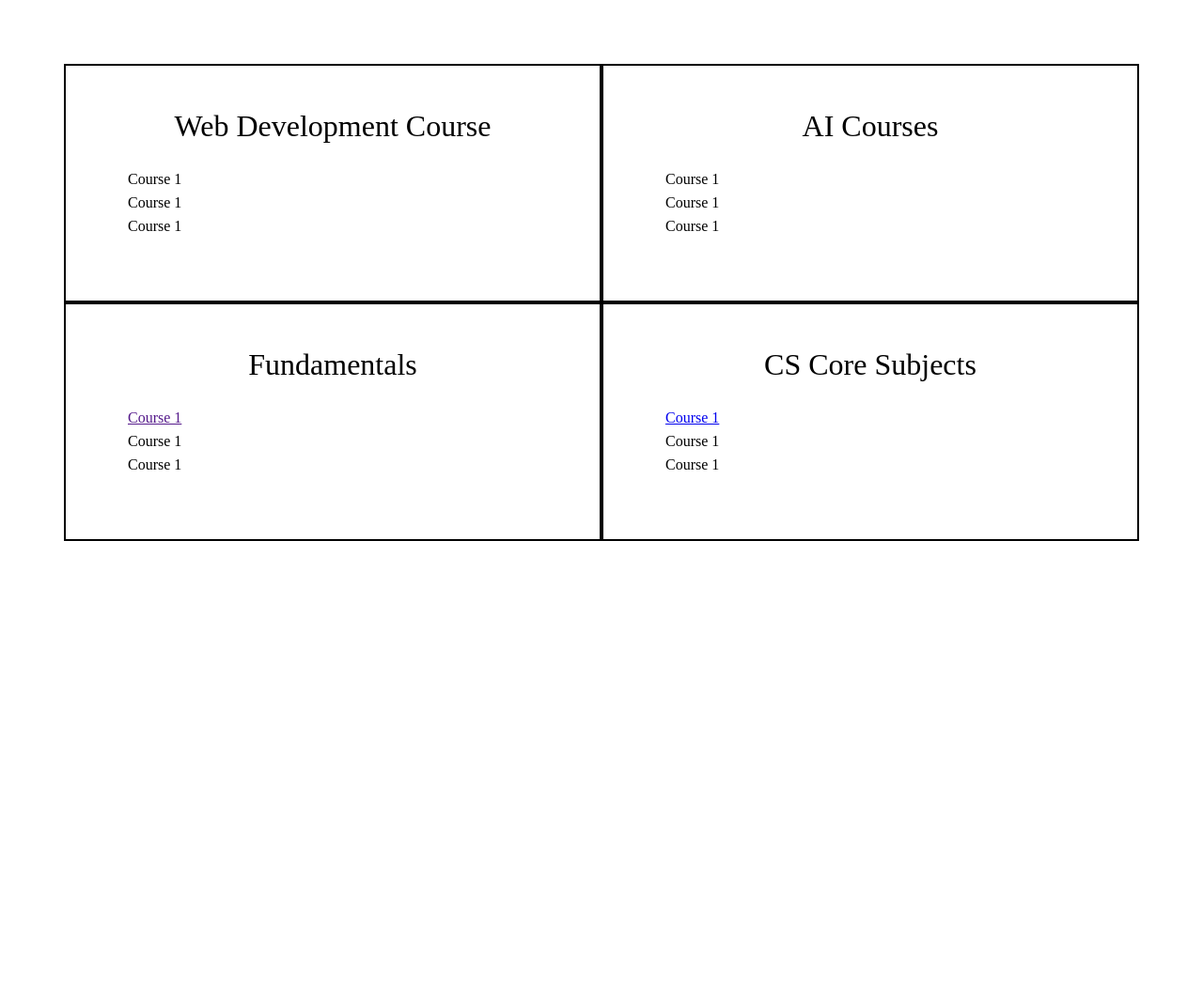
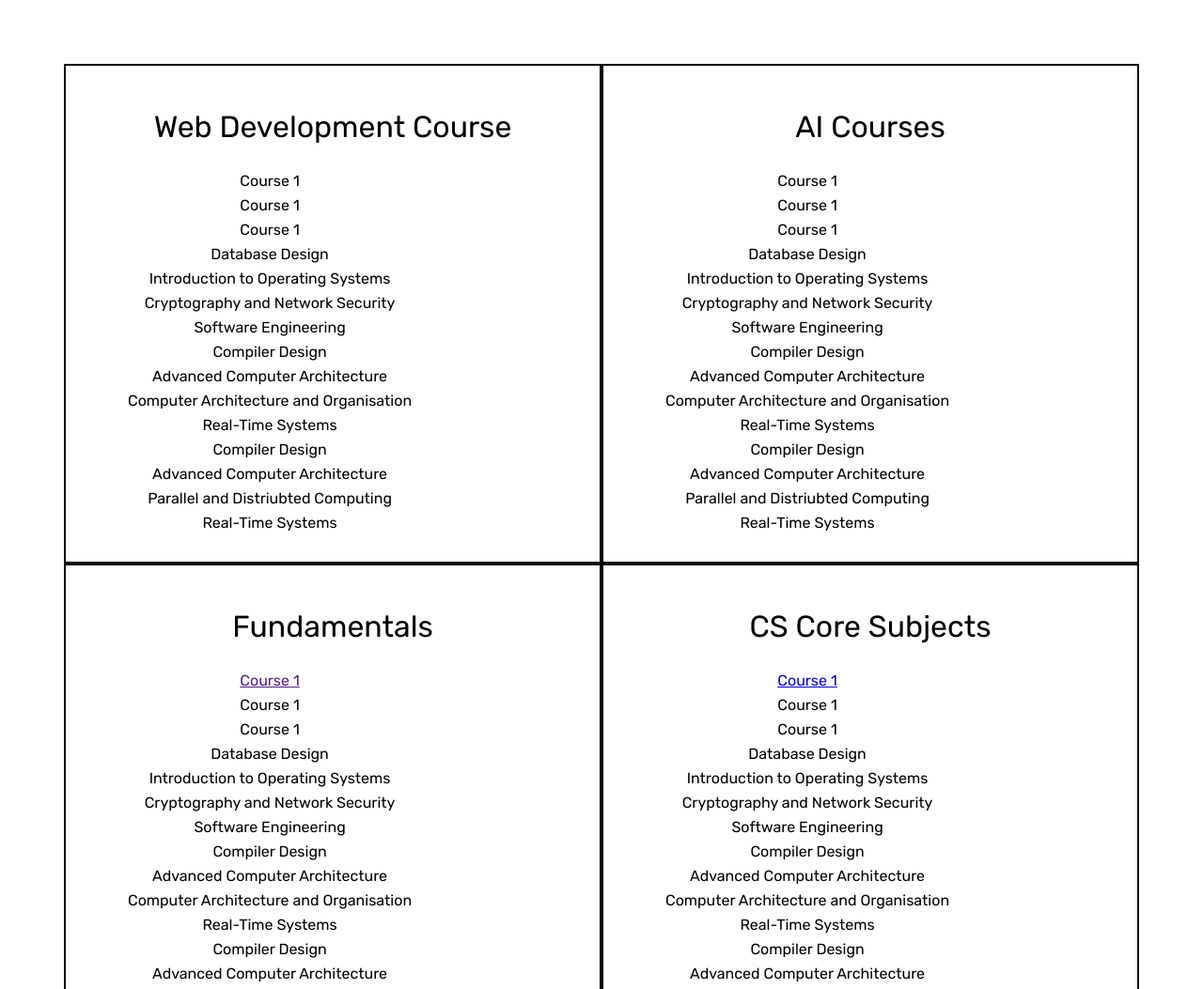
Before and after one commit to sakthi535/AlgoPark, a plain HTML site: page WatchCourses/WatchLecture.html in a window 1280 px wide. Shown: the top 1053 px of the page at 94% size. Before the commit the page ends 800 px from the top, so only its background shows below. Drawn offline with Linux system fonts and the light colour scheme.

Commit message:
JS started

```diff
--- a/WatchCourses/CoreCourses/1/Sidebar.html
+++ b/WatchCourses/CoreCourses/1/Sidebar.html
@@ -7,9 +7,8 @@
 -->
 
 <html style="background: #AFB4FF;">
-
-
-<head>
+    <head>
+    <script type="text/javascript" src="./../../content.json"></script>
     <link href='https://fonts.googleapis.com/css?family=Rubik' rel='stylesheet'>
     <style>
         *{
@@ -44,30 +43,30 @@
 
 <div style="font-family: rubik">
 
-    <h1>Course Title</h1>
+    <h1>Database Management Systems</h1>
 
-    <h3>Course lectures</h3>
+    <h3>NPTEL - IITM lectures</h3>
 
     <table>
 
         <tr>
             <td>
-                <a href="lecture.html" target="CourseList"> Lecture 1 </a>
+                <a href="lecture.html" target="CourseList"> Week 1 </a>
             </td>
         </tr>
         <tr>
             <td>
-                <a href="lecture2.html" target="CourseList" > Lecture 2 </a>
+                <a href="lecture2.html" target="CourseList" > Week 2 </a>
             </td>
         </tr>
         <tr>
             <td>
-                <a href="lecture3.html" target="CourseList" > Lecture 3 </a>
+                <a href="lecture3.html" target="CourseList" > Week 3 </a>
             </td>
         </tr>
         <tr>
             <td>
-                <a href="lecture4.html" target="CourseList"> Lecture 4 </a>
+                <a href="lecture4.html" target="CourseList"> Week 4 </a>
             </td>
 
         </tr>
@@ -78,5 +77,9 @@
 
 </div>
 
+    <script>
+        var mydata = JSON.parse(content);
+        console.log(mydata);
 
+    </script>
 </html>
--- a/WatchCourses/WatchLecture.html
+++ b/WatchCourses/WatchLecture.html
@@ -4,14 +4,17 @@
     <meta charset="UTF-8">
     <meta http-equiv="X-UA-Compatible" content="IE=edge">
     <meta name="viewport" content="width=device-width, initial-scale=1.0">
-    <title>Document</title>
+	<link href='https://fonts.googleapis.com/css?family=Rubik' rel='stylesheet'>
+    <script src="index.js"></script>
+
+    <title>AlgoPark</title>
 
     <style>
         .column{
             width: 50%;
             text-align: center;
             border: 2px solid;
-            height: 200px;
+            height: max(auto, 200px);
             padding: 25px;
             font-family: Rubik;
             font-weight: 300;
@@ -40,7 +43,7 @@
         <div class = "column">
             <h1>Web Development Course</h1>
 
-            <table>
+            <table id = "web">
                 <tr><td>Course 1</td></tr>
                 <tr><td>Course 1</td></tr>
                 <tr><td>Course 1</td></tr>
@@ -50,7 +53,7 @@
         <div class = "column">
             <h1>AI Courses </h1>
 
-            <table>
+            <table id = "ai">
                 <tr><td>Course 1</td></tr>
                 <tr><td>Course 1</td></tr>
                 <tr><td>Course 1</td></tr>
@@ -61,11 +64,11 @@
     <div style="display:flex;">
 
 
-        <div class = "column">
+        <div class = "column" >
             <h1>Fundamentals</h1>
 
 
-            <table>
+            <table id = "fund">
                 <tr><td><a href="">Course 1</a></td></tr>
                 <tr><td>Course 1</td></tr>
                 <tr><td>Course 1</td></tr>
@@ -76,7 +79,7 @@
             <h1>CS Core Subjects</h1>
 
 
-            <table>
+            <table id = "core">
                 <tr><td><a href="CoreCourses/1/index.html" target="_top">Course 1</a></td></tr>
                 <tr><td>Course 1</td></tr>
                 <tr><td>Course 1</td></tr>
--- /dev/null
+++ b/WatchCourses/content.json
@@ -0,0 +1,233 @@
+{
+    "core": {
+
+        "1" : {
+            "name" : "Database Design",
+            "link" : ""
+        },
+        "2" : {
+            "name" : "Introduction to Operating Systems",
+            "link" : ""
+
+        },
+        "3" : {
+            "name" : "Cryptography and Network Security",
+            "link" : ""
+
+        },
+        "4" : {
+            "name" : "Software Engineering",
+            "link" : ""
+        },
+        "5" : {
+            "name" : "Compiler Design",
+            "link" : ""
+        },
+        "6" : {
+            "name" : "Advanced Computer Architecture",
+            "link" : ""
+
+        },
+        "7" : {
+            "name" : "Computer Architecture and Organisation",
+            "link" : ""
+
+        },
+        "8" : {
+            "name" : "Real-Time Systems",
+            "link" : ""
+        },
+        "9" : {
+            "name" : "Compiler Design",
+            "link" : ""
+        },
+        "10" : {
+            "name" : "Advanced Computer Architecture",
+            "link" : ""
+
+        },
+        "11" : {
+            "name" : "Parallel and Distriubted Computing",
+            "link" : ""
+
+        },
+        "12" : {
+            "name" : "Real-Time Systems",
+            "link" : ""
+        }
+    },
+
+    "ai": {
+
+        "1" : {
+            "name" : "Database Design",
+            "link" : ""
+        },
+        "2" : {
+            "name" : "Introduction to Operating Systems",
+            "link" : ""
+
+        },
+        "3" : {
+            "name" : "Cryptography and Network Security",
+            "link" : ""
+
+        },
+        "4" : {
+            "name" : "Software Engineering",
+            "link" : ""
+        },
+        "5" : {
+            "name" : "Compiler Design",
+            "link" : ""
+        },
+        "6" : {
+            "name" : "Advanced Computer Architecture",
+            "link" : ""
+
+        },
+        "7" : {
+            "name" : "Computer Architecture and Organisation",
+            "link" : ""
+
+        },
+        "8" : {
+            "name" : "Real-Time Systems",
+            "link" : ""
+        },
+        "9" : {
+            "name" : "Compiler Design",
+            "link" : ""
+        },
+        "10" : {
+            "name" : "Advanced Computer Architecture",
+            "link" : ""
+
+        },
+        "11" : {
+            "name" : "Parallel and Distriubted Computing",
+            "link" : ""
+
+        },
+        "12" : {
+            "name" : "Real-Time Systems",
+            "link" : ""
+        }
+    },
+
+    "webcourses": {
+
+        "1" : {
+            "name" : "Database Design",
+            "link" : ""
+        },
+        "2" : {
+            "name" : "Introduction to Operating Systems",
+            "link" : ""
+
+        },
+        "3" : {
+            "name" : "Cryptography and Network Security",
+            "link" : ""
+
+        },
+        "4" : {
+            "name" : "Software Engineering",
+            "link" : ""
+        },
+        "5" : {
+            "name" : "Compiler Design",
+            "link" : ""
+        },
+        "6" : {
+            "name" : "Advanced Computer Architecture",
+            "link" : ""
+
+        },
+        "7" : {
+            "name" : "Computer Architecture and Organisation",
+            "link" : ""
+
+        },
+        "8" : {
+            "name" : "Real-Time Systems",
+            "link" : ""
+        },
+        "9" : {
+            "name" : "Compiler Design",
+            "link" : ""
+        },
+        "10" : {
+            "name" : "Advanced Computer Architecture",
+            "link" : ""
+
+        },
+        "11" : {
+            "name" : "Parallel and Distriubted Computing",
+            "link" : ""
+
+        },
+        "12" : {
+            "name" : "Real-Time Systems",
+            "link" : ""
+        }
+    },
+
+    "fundamentals": {
+
+        "1" : {
+            "name" : "Database Design",
+            "link" : ""
+        },
+        "2" : {
+            "name" : "Introduction to Operating Systems",
+            "link" : ""
+
+        },
+        "3" : {
+            "name" : "Cryptography and Network Security",
+            "link" : ""
+
+        },
+        "4" : {
+            "name" : "Software Engineering",
+            "link" : ""
+        },
+        "5" : {
+            "name" : "Compiler Design",
+            "link" : ""
+        },
+        "6" : {
+            "name" : "Advanced Computer Architecture",
+            "link" : ""
+
+        },
+        "7" : {
+            "name" : "Computer Architecture and Organisation",
+            "link" : ""
+
+        },
+        "8" : {
+            "name" : "Real-Time Systems",
+            "link" : ""
+        },
+        "9" : {
+            "name" : "Compiler Design",
+            "link" : ""
+        },
+        "10" : {
+            "name" : "Advanced Computer Architecture",
+            "link" : ""
+
+        },
+        "11" : {
+            "name" : "Parallel and Distriubted Computing",
+            "link" : ""
+
+        },
+        "12" : {
+            "name" : "Real-Time Systems",
+            "link" : ""
+        }
+    }
+}
--- /dev/null
+++ b/WatchCourses/index.js
@@ -0,0 +1,30 @@
+
+
+fetch('./content.json', {mode : 'cors'})
+    .then((response) => response.json())
+    .then((json) => update(json));
+
+function update(data){
+    console.log(data);
+
+    var obj = document.getElementById("web");
+    for(let id in data["webcourses"]){
+        obj.innerHTML += "<tr><td>"+data["webcourses"][id]["name"]+"</td></tr>";
+    }
+
+    var obj = document.getElementById("core");
+    for(let id in data["core"]){
+        obj.innerHTML += "<tr><td>"+data["core"][id]["name"]+"</td></tr>";
+    }
+
+    var obj = document.getElementById("ai");
+    for(let id in data["ai"]){
+        obj.innerHTML += "<tr><td>"+data["ai"][id]["name"]+"</td></tr>";
+    }
+
+    var obj = document.getElementById("fund");
+    for(let id in data["fundamentals"]){
+        obj.innerHTML += "<tr><td>"+data["fundamentals"][id]["name"]+"</td></tr>";
+    }
+
+}
```
Also changed, not shown: Dashboard/Dashboard.html (+2 -2 lines), WatchCourses/CoreCourses/1/index.html (+1 -1 lines).
